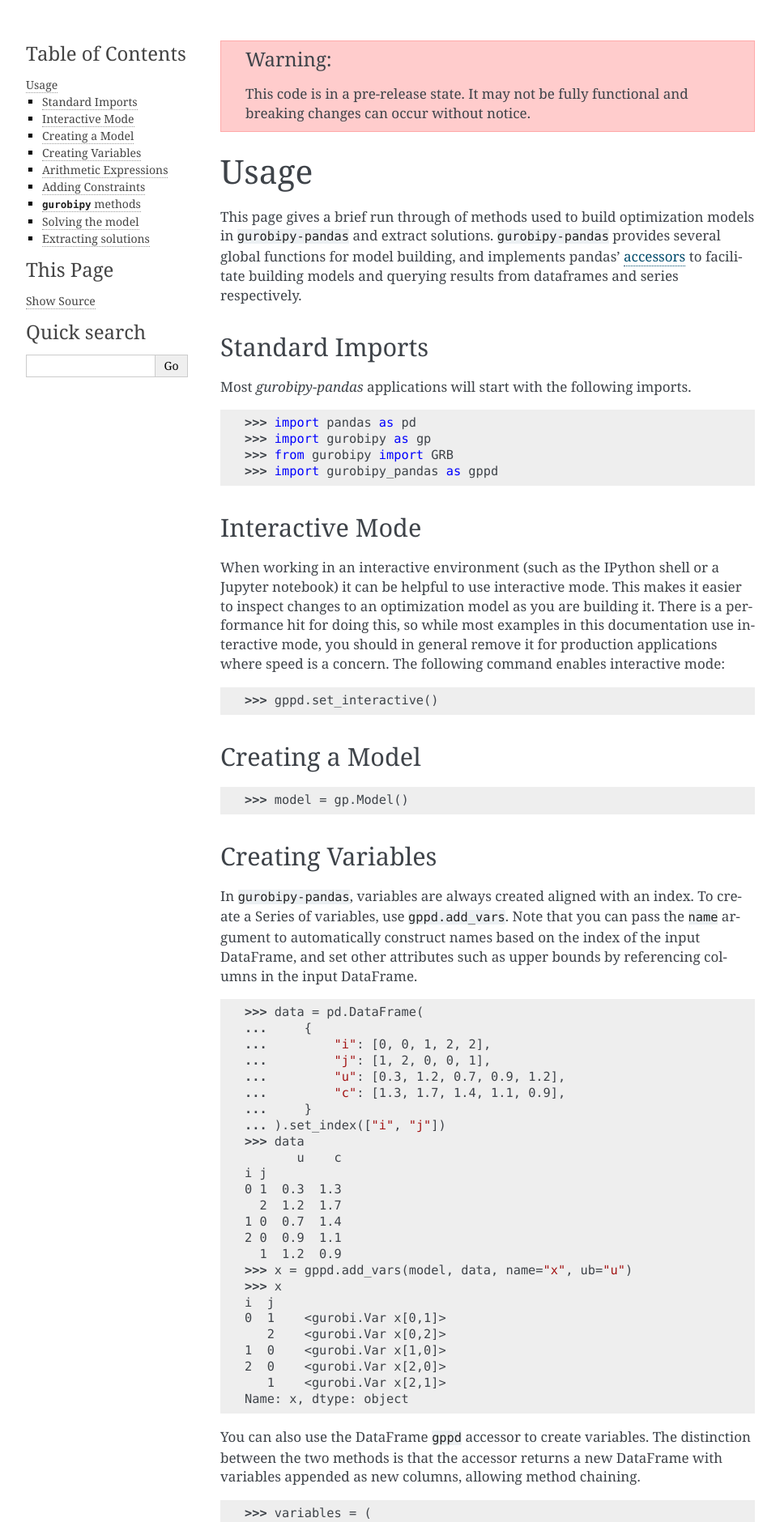
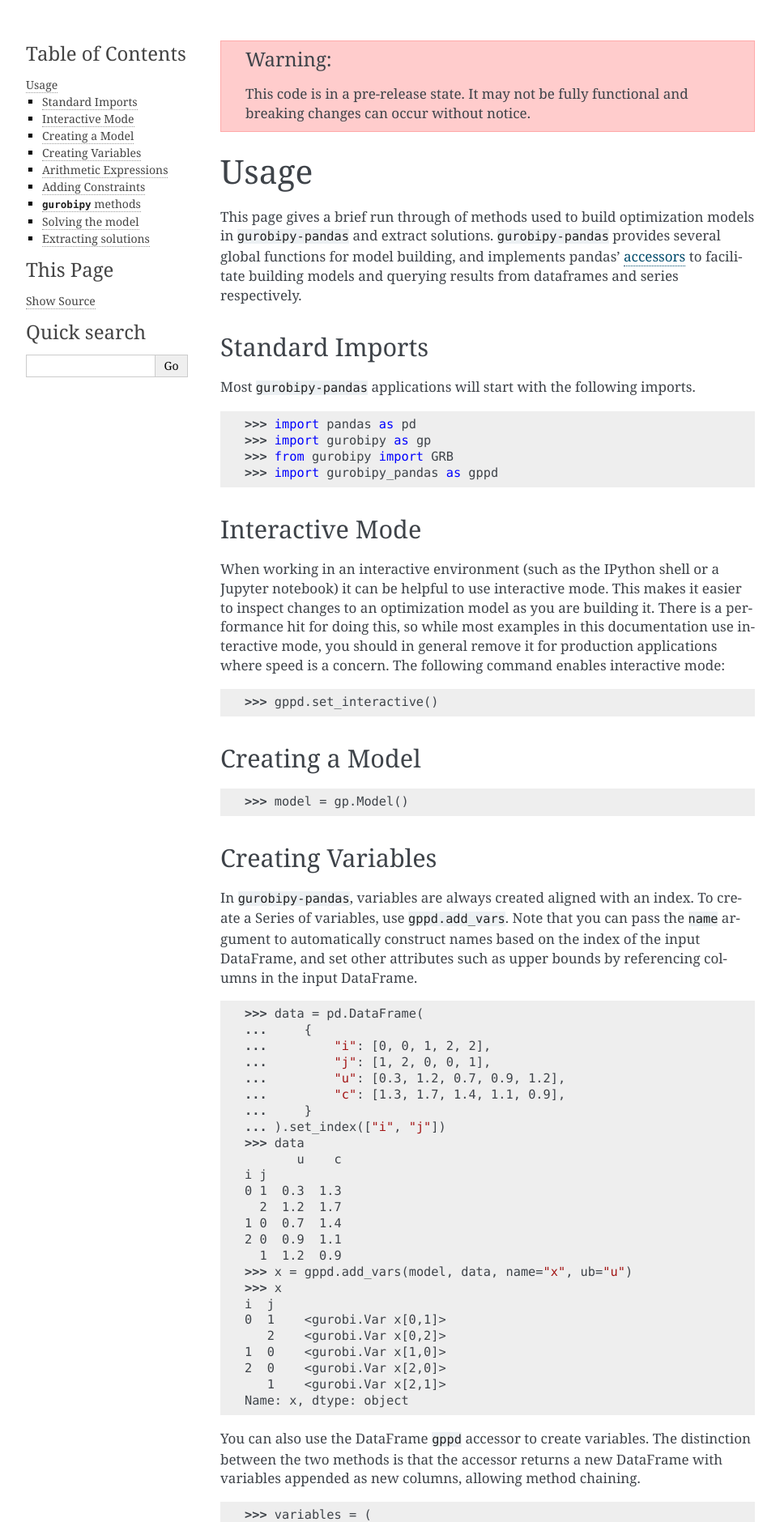
Before and after one commit to Gurobi/gurobipy-pandas, a Sphinx documentation site: the page built from docs/source/usage.rst, in a window 1280 px wide. Shown: the top 1880 px of the page at 81% size, without its empty margins (148-1111 px from the left). Built offline with Sphinx 7.4.7, drawn with Linux system fonts in a browser that asks for light colours; pages that are not in the unit, such as notebooks, are missing from menus.

Commit message:
Fix typo

```diff
--- a/docs/source/usage.rst
+++ b/docs/source/usage.rst
@@ -6,7 +6,7 @@
 Standard Imports
 ----------------
 
-Most `gurobipy-pandas` applications will start with the following imports.
+Most ``gurobipy-pandas`` applications will start with the following imports.
 
 .. doctest:: [usage]
 
```
